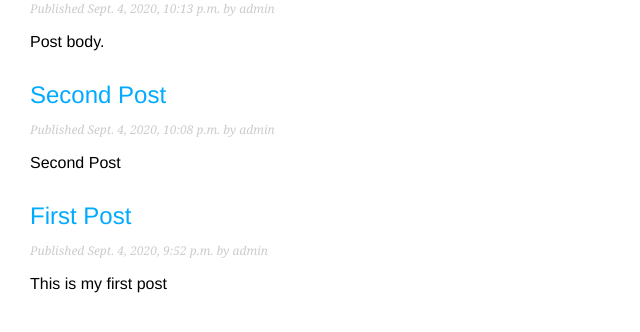
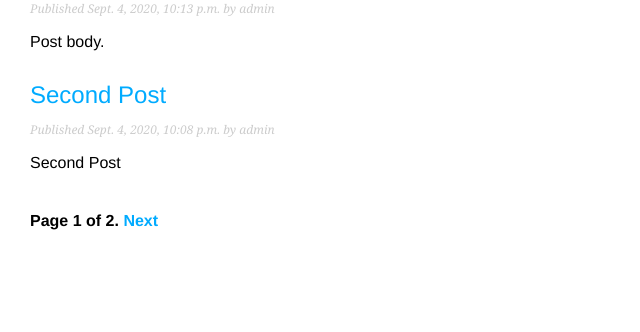
Before and after one commit to TooEinfach/mysite, a Django app: page /blog/ in a window 1280 px wide. Shown: the part 260-592 px from the top of the page, without its empty margins (0-640 px from the left). Run offline with Django 3.2, Linux system fonts and the light colour scheme; data comes from the database, SQL or seed files in the repository; both versions use the stored data as it was after the commit.

Commit message:
Added pagination blog pages.  Only displaying 3 per page
Also added page navigation and class-based view for post_list

```diff
--- a/mysite/blog/templates/blog/post/list.html
+++ b/mysite/blog/templates/blog/post/list.html
@@ -13,4 +13,5 @@
         </p>
         {{ post.body|truncatewords:30|linebreaks }}
     {% endfor %}
+    {%include "pagination.html" with page=page_obj %}
 {% endblock %}
--- /dev/null
+++ b/mysite/blog/templates/pagination.html
@@ -0,0 +1,13 @@
+<div class="pagination">
+    <span class="step-links">
+        {% if page.has_previous %}
+        <a href="?page= {{ page.pervious_page_number }}">Previous</a>
+        {% endif %}
+        <span class="current">
+            Page {{ page.number }} of {{ page.paginator.num_pages }}.
+        </span>
+        {% if page.has_next %}
+            <a href="?page={{ page.next_page_number }}">Next</a>
+        {% endif %}
+    </span>
+</div>
--- a/mysite/blog/urls.py
+++ b/mysite/blog/urls.py
@@ -4,7 +4,8 @@ from . import views
 app_name = 'blog'
 urlpatterns = [
     # post views
-    path('', views.post_list, name='post_list'),
+    # path('', views.post_list, name='post_list'),
+    path('', views.PostListView.as_view(), name='post_list'),
     path('<int:year>/<int:month>/<int:day>/<slug:post>/',
         views.post_detail,
         name='post_detail'),
--- a/mysite/blog/views.py
+++ b/mysite/blog/views.py
@@ -1,8 +1,20 @@
 from django.shortcuts import render, get_object_or_404
 from .models import Post
+from django.core.paginator import Paginator, EmptyPage, PageNotAnInteger
+from django.views.generic import ListView
 
 def post_list(request):
-    posts = Post.published.all()
+    object_list = Post.published.all()
+    paginator = Paginator(object_list, 3) # 3 posts in each page
+    page = request.GET.get('page')
+    try:
+        posts = paginator.page(page)
+    except PageNotAnInteger:
+        # If page is not an integer deliver the first page
+        posts = paginator.page(1)
+    except EmptyPage:
+        # If page is out of range deliver last page of results
+        posts = paginator.page(paginator.num_pages)
     return render (request, 'blog/post/list.html', {'posts': posts})
 
 def post_detail(request, year, month, day, post):
@@ -10,4 +22,8 @@ def post_detail(request, year, month, day, post):
                                     publish__month=month, publish__day=day)
     return render(request, 'blog/post/detail.html', {'post': post})
 
-# Create your views here.
+class PostListView(ListView):
+    queryset = Post.published.all()
+    context_object_name = 'posts'
+    paginate_by = 3
+    template_name = 'blog/post/list.html'
```
Also changed, not shown: mysite/db.sqlite3.
